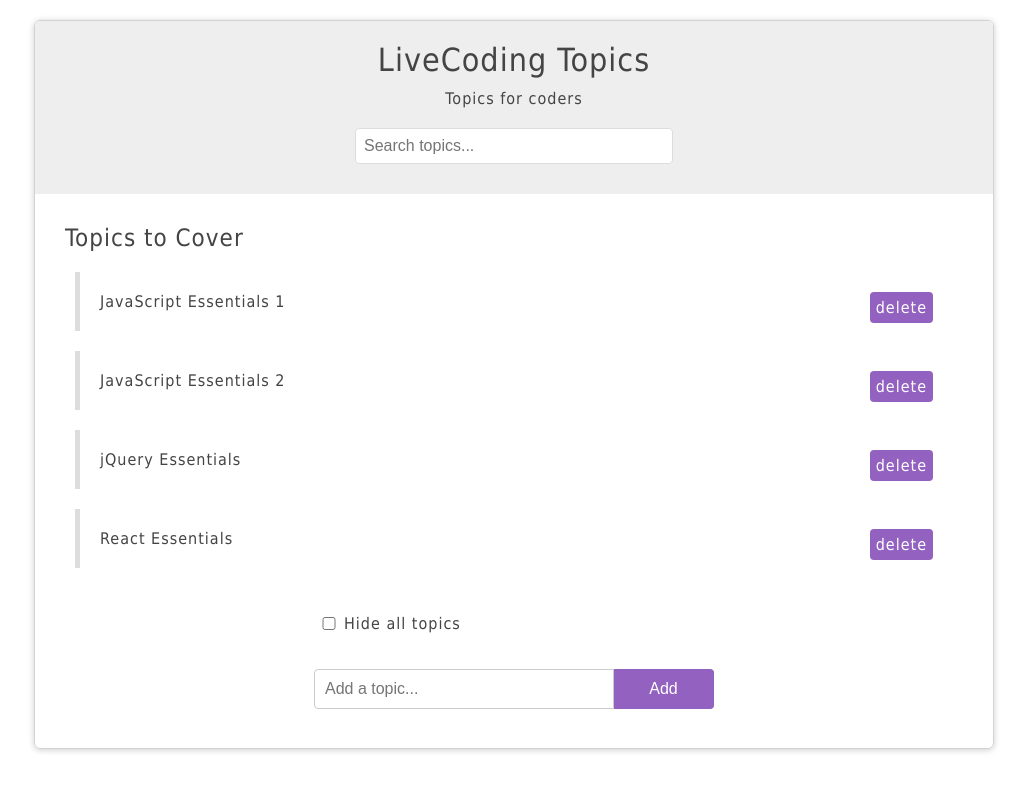
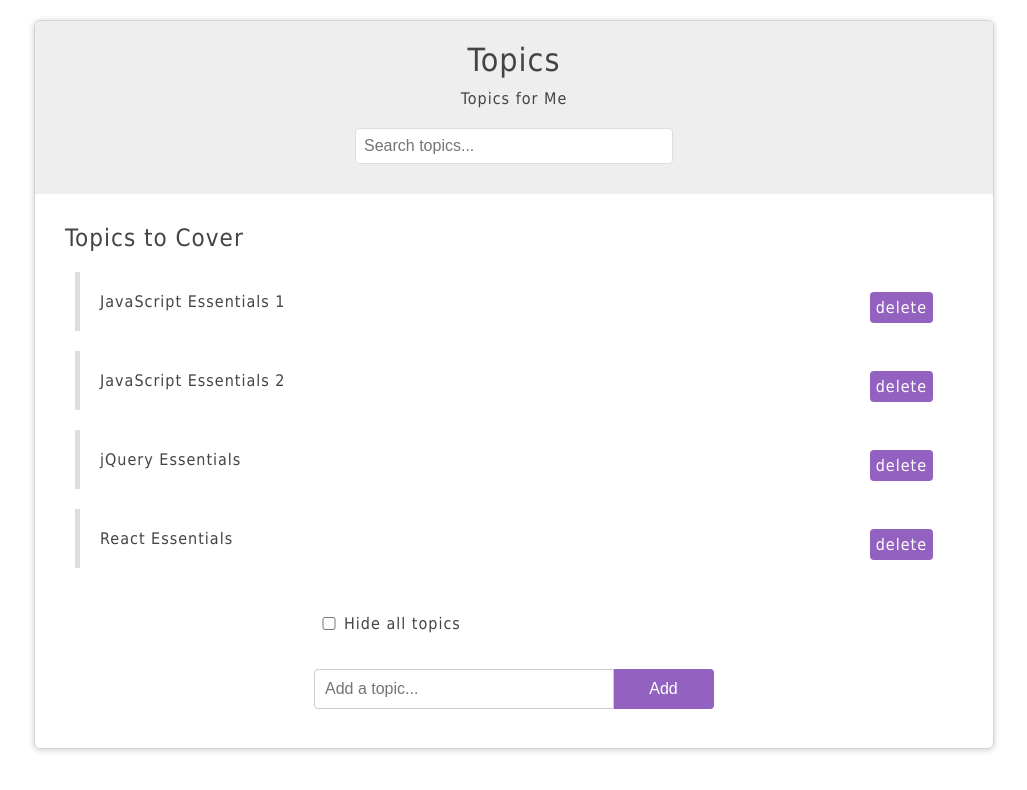
Before and after one commit to ilkerakkaya/week7, a plain HTML site: page index.html in a window 1280 px wide. Shown: the whole page, without its empty margins (126-1153 px from the left). Drawn offline with nearby package versions, Linux system fonts and the light colour scheme.

Commit message:
commit last changes

```diff
--- a/index.html
+++ b/index.html
@@ -3,14 +3,14 @@
  <head>
    <meta charset="utf-8">
    <link href="styles.css" rel="stylesheet" />
-   <title>LiveCoding jQuery Assignment</title>
+   <title>jQuery Assignment</title>
  </head>
  <body>
      <div id="wrapper" >
         <header>
             <div id="page-banner">
-                <h1 class="title">LiveCoding Topics</h1>
-         <p>Topics for coders</p>
+                <h1 class="title">Topics</h1>
+         <p>Topics for Me</p>
          <form id="search-topics">
            <input type="text" placeholder="Search topics..." />
          </form>
```
